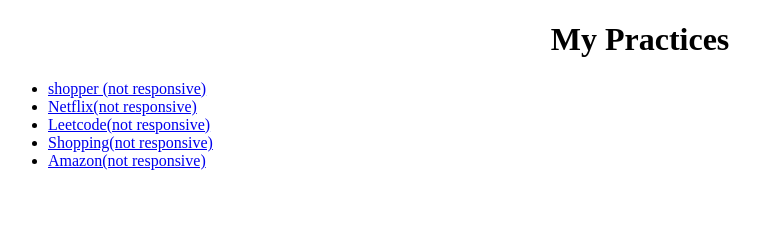
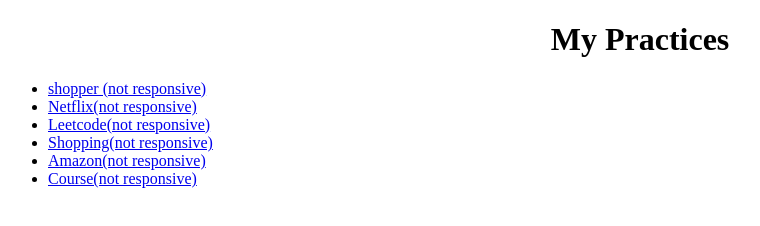
Before and after one commit to karthikeya-goud/practice, a website: page index.html in a window 1280 px wide. Shown: the whole page, without its empty margins (0-760 px from the left). Drawn offline with Linux system fonts and the light colour scheme.

Commit message:
Update index.html

```diff
--- a/index.html
+++ b/index.html
@@ -18,7 +18,7 @@
         <li><a href="public/a003leetcode.html">Leetcode(not responsive)</a></li>
         <li><a href="public/a004freshcart.html">Shopping(not responsive)</a></li>
         <li><a href="public/a005amazon.html">Amazon(not responsive)</a></li>
-
+        <li><a href="public/a006cards.html">Course(not responsive)</a></li>
     </ul>
 </body>
 </html>
```
